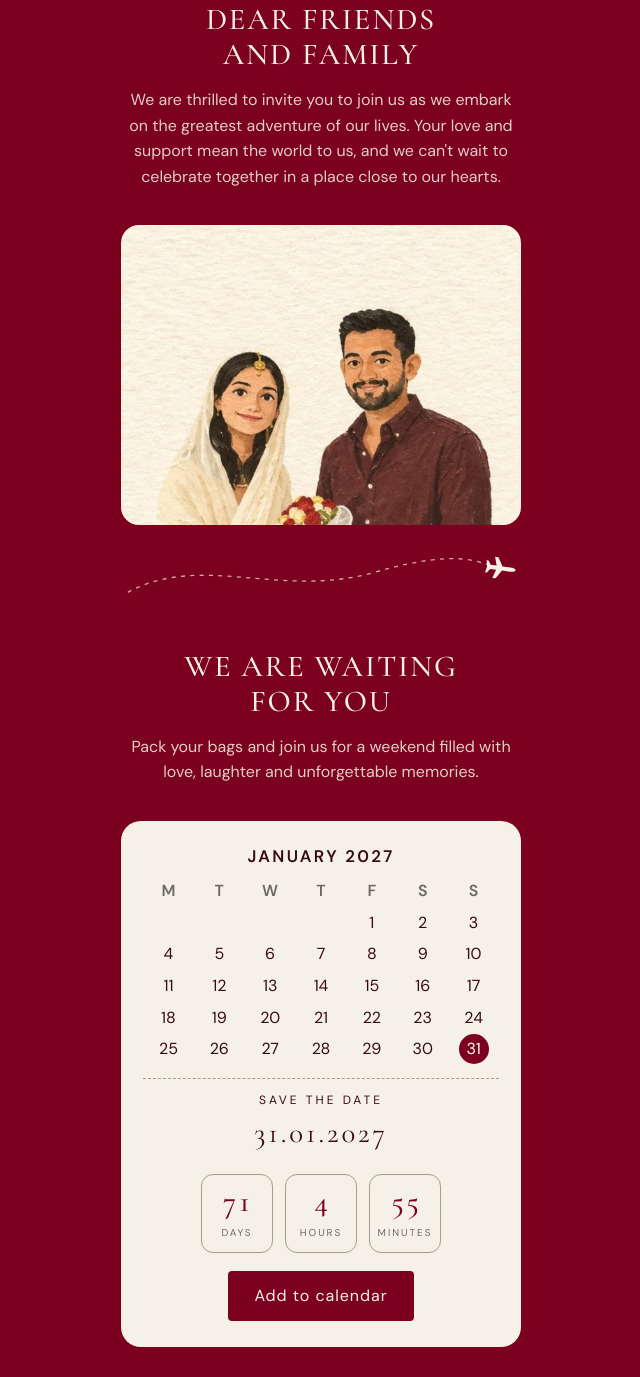
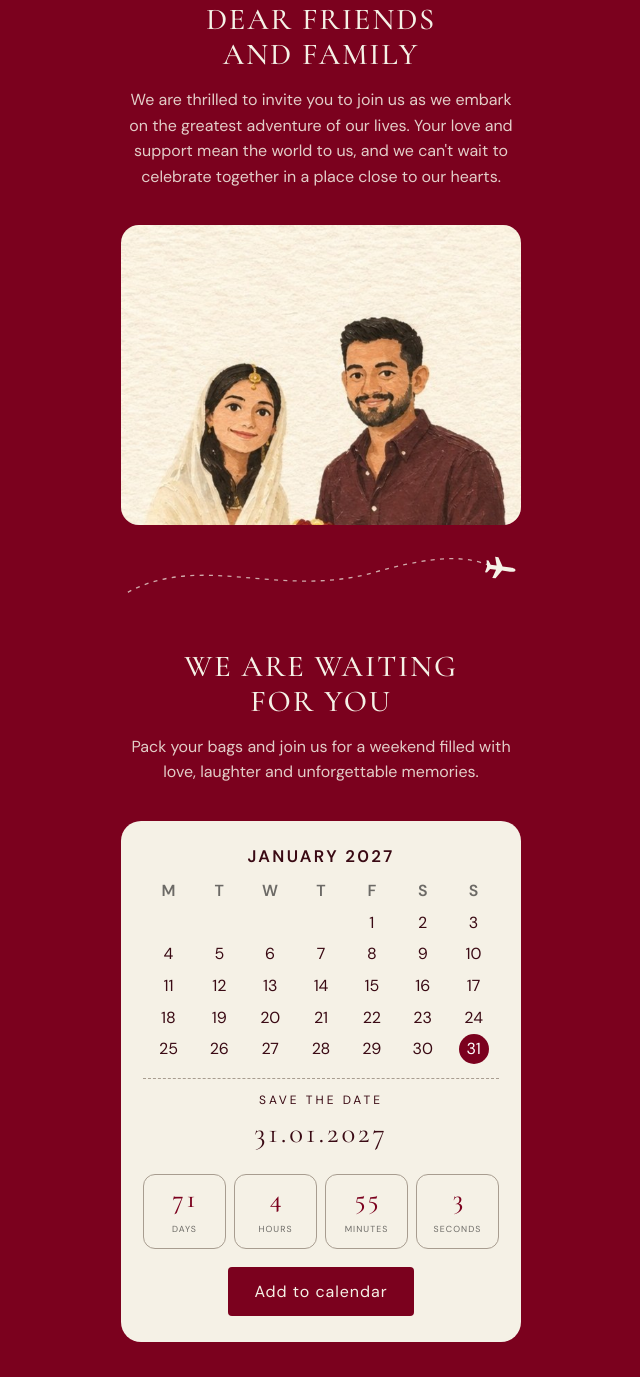
Before and after one commit to diya-el-fadhil/wedding_invitation, a plain HTML site: page index.html in a window 1280 px wide. Shown: the part 803-2180 px from the top of the page, without its empty margins (319-959 px from the left). Drawn offline with nearby package versions, Linux system fonts and the light colour scheme.

Commit message:
added timer

```diff
--- a/css/calendar.css
+++ b/css/calendar.css
@@ -11,9 +11,9 @@
 .cal-date{font-size:1.8rem;letter-spacing:.1em}
 @keyframes beat{0%,100%{transform:scale(1)}30%{transform:scale(1.2)}60%{transform:scale(1)}}
 /* countdown + add-to-calendar */
-.countdown{display:flex;justify-content:center;gap:12px;margin-top:18px}
-.countdown div{min-width:72px;padding:10px 6px 8px;border:1px solid var(--taupe);border-radius:12px}
-.countdown b{display:block;font-family:var(--serif);font-size:1.9rem;font-weight:500;line-height:1.1;color:var(--main);font-variant-numeric:tabular-nums}
-.countdown span{font-size:.62rem;letter-spacing:.2em;text-transform:uppercase;color:#6c6a66}
+.countdown{display:flex;justify-content:center;gap:8px;margin-top:18px}
+.countdown div{flex:1;min-width:0;padding:10px 2px 8px;border:1px solid var(--taupe);border-radius:12px}
+.countdown b{display:block;font-family:var(--serif);font-size:1.65rem;font-weight:500;line-height:1.1;color:var(--main);font-variant-numeric:tabular-nums}
+.countdown span{font-size:.55rem;letter-spacing:.12em;text-transform:uppercase;color:#6c6a66}
 .countdown-done{margin-top:18px;font-family:var(--serif);font-size:1.2rem;color:var(--main)}
 .cal-add{margin-top:18px;border:0;font:inherit;cursor:pointer}
--- a/css/effects.css
+++ b/css/effects.css
@@ -1,5 +1,5 @@
 /* Plane that swoops across the screen once when the footer appears */
-.swoop-plane{position:fixed;left:0;top:0;width:38px;height:30px;z-index:900;pointer-events:none;fill:var(--cream);filter:drop-shadow(0 0 3px #7b011e99);opacity:0}
+.swoop-plane{position:fixed;left:0;top:0;width:52px;height:40px;z-index:900;pointer-events:none;fill:var(--cream);filter:drop-shadow(0 0 3px #7b011e99);opacity:0}
 .swoop-plane.fly{animation:swoop 3.6s ease-in-out forwards}
 @keyframes swoop{
  0%{opacity:0;transform:translate(-60px,62vh) rotate(-14deg)}
--- a/css/hero-ticket.css
+++ b/css/hero-ticket.css
@@ -21,5 +21,3 @@
 .js:not(.is-loaded) .w{opacity:0}
 .is-loaded .w{animation:word .9s ease both;animation-delay:calc(.8s + var(--i) * .35s)}
 @keyframes word{from{opacity:0;transform:translateY(12px)}to{opacity:1;transform:none}}
-/* bottom strip lifts a little as the guest scrolls (set by js/effects.js) */
-.hero-bottom{transform-origin:0 0;transform:rotate(calc(var(--tear,0) * -1.8deg)) translateY(calc(var(--tear,0) * -3px))}
--- a/css/photo.css
+++ b/css/photo.css
@@ -4,7 +4,7 @@
 /* Real photos: save them in /images with these names. If a file is missing, the burgundy placeholder shows. */
 /* couple photo sits on its own layer so it can move slower than the page (parallax) */
 .photo-couple{position:relative;background-image:linear-gradient(135deg,#5e0117,#93304a)}
-.photo-couple::before{content:"";position:absolute;inset:-12% 0;background:url(../images/couple.jpg) center/cover no-repeat;transform:translateY(var(--py,0px))}
+.photo-couple::before{content:"";position:absolute;inset:-17% 0;background:url(../images/couple.jpg) center/cover no-repeat;transform:translateY(var(--py,0px))}
 .photo-venue{background-image:url(../images/venue.jpg),linear-gradient(135deg,#5e0117,#93304a)}
 .flight-path{width:100%;margin-top:14px;overflow:visible}
 .flight-path .dots{fill:none;stroke:var(--cream);stroke-width:1;stroke-dasharray:3 4;opacity:.7}
--- a/index.html
+++ b/index.html
@@ -20,7 +20,6 @@
 <link rel="stylesheet" href="css/memories.css">
 <link rel="stylesheet" href="css/footer.css">
 <link rel="stylesheet" href="css/rsvp.css">
-<link rel="stylesheet" href="css/effects.css">
 <link rel="stylesheet" href="css/music.css">
 </head>
 <body>
@@ -83,6 +82,7 @@
     <div><b data-unit="days">0</b><span>Days</span></div>
     <div><b data-unit="hours">0</b><span>Hours</span></div>
     <div><b data-unit="mins">0</b><span>Minutes</span></div>
+    <div><b data-unit="secs">0</b><span>Seconds</span></div>
   </div>
   <button type="button" class="btn cal-add" id="add-cal">Add to calendar</button>
 </section>
@@ -150,7 +150,7 @@
 </main>
 <!-- Background music: add your file as audio/music.mp3 (plays only when a guest taps the button) -->
 <audio id="bg-music" src="audio/music.mp3" loop preload="metadata"></audio>
-<button type="button" class="music-btn" id="music-btn" aria-label="Play music" aria-pressed="false" hidden>
+<button type="button" class="music-btn" id="music-btn" aria-label="Play music" aria-pressed="false">
   <svg class="ico-off" viewBox="0 0 24 24" aria-hidden="true"><path d="M3 9v6h4l5 4V5L7 9H3z"/><path d="M16 9l6 6M22 9l-6 6"/></svg>
   <svg class="ico-on" viewBox="0 0 24 24" aria-hidden="true"><path d="M3 9v6h4l5 4V5L7 9H3z"/><path d="M16 8.5a5 5 0 0 1 0 7M18.5 6a8.5 8.5 0 0 1 0 12"/></svg>
 </button>
--- a/js/countdown.js
+++ b/js/countdown.js
@@ -5,7 +5,7 @@
   if (box) {
     const el = u => box.querySelector(`[data-unit="${u}"]`);
     const left = () => Math.max(0, target - Date.now());
-    const parts = ms => ({ days: Math.floor(ms / 864e5), hours: Math.floor(ms / 36e5) % 24, mins: Math.floor(ms / 6e4) % 60 });
+    const parts = ms => ({ days: Math.floor(ms / 864e5), hours: Math.floor(ms / 36e5) % 24, mins: Math.floor(ms / 6e4) % 60, secs: Math.floor(ms / 1e3) % 60 });
     const show = (p, f = 1) => Object.keys(p).forEach(u => el(u).textContent = Math.round(p[u] * f));
     const refresh = () => {
       if (Date.now() >= target) { box.outerHTML = '<p class="countdown-done">Thank you for celebrating with us</p>'; return false; }
@@ -15,12 +15,12 @@
     const start = () => {
       if (started) return; started = true;
       const p = parts(left());
-      if (matchMedia("(prefers-reduced-motion: reduce)").matches) { if (refresh()) setInterval(refresh, 30000); return; }
+      if (matchMedia("(prefers-reduced-motion: reduce)").matches) { if (refresh()) setInterval(refresh, 1000); return; }
       const t0 = performance.now();                          // numbers count up once
       const tick = now => {
         const k = Math.min((now - t0) / 1500, 1), e = 1 - Math.pow(1 - k, 3);
         show(p, e);
-        if (k < 1) requestAnimationFrame(tick); else if (refresh()) setInterval(refresh, 30000);
+        if (k < 1) requestAnimationFrame(tick); else if (refresh()) setInterval(refresh, 1000);
       };
       requestAnimationFrame(tick);
     };
--- a/js/effects.js
+++ b/js/effects.js
@@ -1,33 +1,17 @@
-// Scroll effects: ticket-strip lift, couple-photo parallax, and a plane that swoops across at the footer.
+// Scroll effect: the couple photo moves a little slower than the page (parallax).
 (() => {
   if (matchMedia("(prefers-reduced-motion: reduce)").matches) return;
-  const tear = document.querySelector(".hero-bottom");
   const photo = document.querySelector(".photo-couple");
+  if (!photo) return;
   let queued = false;
   const update = () => {
     queued = false;
-    if (tear) tear.style.setProperty("--tear", Math.min(scrollY / 160, 1).toFixed(3));
-    if (photo) {
-      const r = photo.getBoundingClientRect();
-      if (r.bottom > -150 && r.top < innerHeight + 150) {
-        const off = r.top + r.height / 2 - innerHeight / 2;
-        photo.style.setProperty("--py", Math.max(-32, Math.min(32, -off * 0.1)).toFixed(1) + "px");
-      }
+    const r = photo.getBoundingClientRect();
+    if (r.bottom > -150 && r.top < innerHeight + 150) {
+      const off = r.top + r.height / 2 - innerHeight / 2;
+      photo.style.setProperty("--py", Math.max(-48, Math.min(48, -off * 0.18)).toFixed(1) + "px");
     }
   };
   addEventListener("scroll", () => { if (!queued) { queued = true; requestAnimationFrame(update); } }, { passive: true });
   update();
-
-  const footer = document.querySelector(".footer");
-  if (footer) {
-    const ns = "http://www.w3.org/2000/svg";
-    const svg = document.createElementNS(ns, "svg");
-    svg.setAttribute("class", "swoop-plane");
-    svg.setAttribute("viewBox", "-13 -10 26 20");
-    svg.innerHTML = '<path d="M11 0C11-1.2 9-1.6 7-1.6L1-1.6-3-8-5.5-8-3.5-1.6-8-1.6-10-4.5-11.5-4.5-10.5 0-11.5 4.5-10 4.5-8 1.6-3.5 1.6-5.5 8-3 8 1 1.6 7 1.6C9 1.6 11 1.2 11 0Z"/>';
-    document.body.append(svg);
-    new IntersectionObserver((es, o) => es.forEach(e => {
-      if (e.isIntersecting) { svg.classList.add("fly"); svg.addEventListener("animationend", () => svg.remove()); o.disconnect(); }
-    }), { threshold: 0.5 }).observe(footer);
-  }
 })();
--- a/js/music.js
+++ b/js/music.js
@@ -1,14 +1,14 @@
-// Music button: plays only when tapped (browsers block autoplay). Hidden if audio/music.mp3 is missing.
+// Music button: plays only when tapped (browsers block autoplay).
+// It is hidden if the file audio/music.mp3 cannot be loaded.
 (() => {
   const audio = document.getElementById("bg-music"), btn = document.getElementById("music-btn");
   if (!audio || !btn) return;
   audio.volume = 0.6;
-  audio.addEventListener("loadedmetadata", () => { btn.hidden = false; });
   audio.addEventListener("error", () => { btn.hidden = true; });
-  if (audio.readyState >= 1) btn.hidden = false;
   const set = on => { btn.classList.toggle("playing", on); btn.setAttribute("aria-pressed", on); btn.setAttribute("aria-label", on ? "Mute music" : "Play music"); };
   btn.addEventListener("click", () => {
     if (audio.paused) audio.play().then(() => set(true)).catch(() => set(false));
     else { audio.pause(); set(false); }
   });
+  audio.addEventListener("ended", () => set(false));
 })();
```
